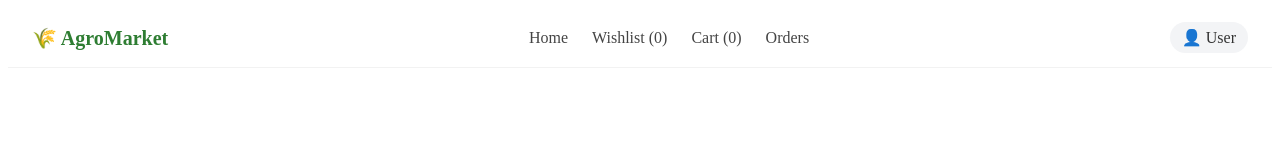
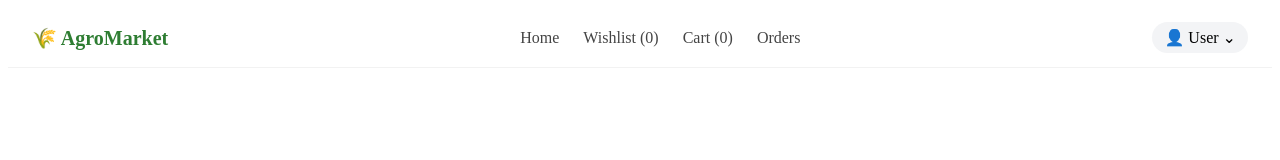
Before and after one commit to JM-19G/mano-e-commerce-web, a React (Vite) app in the folder ecommerce-app/: page / in a window 1280 px wide. Shown: the top 160 px of the page. Built offline with nearby package versions, Linux system fonts and the light colour scheme.

Commit message:
Add profile dropdown and fix background wallpaper with glass UI overlay

```diff
--- a/ecommerce-app/src/components/Navbar.jsx
+++ b/ecommerce-app/src/components/Navbar.jsx
@@ -1,27 +1,45 @@
 import { Link, useNavigate, useLocation } from "react-router-dom";
 import { useSelector } from "react-redux";
-import { useState, useEffect } from "react";
+import { useState, useEffect, useRef } from "react";
 
 function Navbar() {
   const navigate = useNavigate();
   const location = useLocation();
 
   const [menuOpen, setMenuOpen] = useState(false);
+  const [profileOpen, setProfileOpen] = useState(false);
   const [isMobile, setIsMobile] = useState(window.innerWidth < 768);
 
+  const profileRef = useRef();
+
   const user = JSON.parse(localStorage.getItem("currentUser"));
-
   const cartItems = useSelector((state) => state.cart.items);
   const wishlistItems = useSelector((state) => state.wishlist?.items || []);
 
   const isActive = (path) => location.pathname === path;
 
-  // ✅ HANDLE RESPONSIVE
+  // RESPONSIVE
   useEffect(() => {
     const handleResize = () => setIsMobile(window.innerWidth < 768);
     window.addEventListener("resize", handleResize);
     return () => window.removeEventListener("resize", handleResize);
   }, []);
+
+  // CLOSE DROPDOWN ON OUTSIDE CLICK
+  useEffect(() => {
+    const handleClickOutside = (e) => {
+      if (profileRef.current && !profileRef.current.contains(e.target)) {
+        setProfileOpen(false);
+      }
+    };
+    document.addEventListener("mousedown", handleClickOutside);
+    return () => document.removeEventListener("mousedown", handleClickOutside);
+  }, []);
+
+  const handleLogout = () => {
+    localStorage.removeItem("currentUser");
+    navigate("/");
+  };
 
   return (
     <div style={styles.navbar}>
@@ -45,46 +63,43 @@ function Navbar() {
             ...(isMobile ? styles.mobileMenu : {}),
           }}
         >
-          <Link
-            to="/home"
-            style={isActive("/home") ? styles.activeLink : styles.link}
-            onClick={() => setMenuOpen(false)}
-          >
-            Home
-          </Link>
-
-          <Link
-            to="/wishlist"
-            style={isActive("/wishlist") ? styles.activeLink : styles.link}
-            onClick={() => setMenuOpen(false)}
-          >
+          <Link to="/home" style={isActive("/home") ? styles.activeLink : styles.link}>Home</Link>
+          <Link to="/wishlist" style={isActive("/wishlist") ? styles.activeLink : styles.link}>
             Wishlist ({wishlistItems.length})
           </Link>
-
-          <Link
-            to="/cart"
-            style={isActive("/cart") ? styles.activeLink : styles.link}
-            onClick={() => setMenuOpen(false)}
-          >
+          <Link to="/cart" style={isActive("/cart") ? styles.activeLink : styles.link}>
             Cart ({cartItems.length})
           </Link>
-
-          <Link
-            to="/orders"
-            style={isActive("/orders") ? styles.activeLink : styles.link}
-            onClick={() => setMenuOpen(false)}
-          >
+          <Link to="/orders" style={isActive("/orders") ? styles.activeLink : styles.link}>
             Orders
           </Link>
         </div>
       )}
 
-      {/* RIGHT SIDE */}
+      {/* PROFILE */}
       {!isMobile && (
-        <div style={styles.right}>
-          <span style={styles.user}>
-            👤 {user?.name || "User"}
-          </span>
+        <div style={styles.profileWrapper} ref={profileRef}>
+          <div
+            style={styles.profile}
+            onClick={() => setProfileOpen(!profileOpen)}
+          >
+            👤 {user?.name || "User"} ⌄
+          </div>
+
+          {profileOpen && (
+            <div style={styles.dropdown}>
+              <div style={styles.dropdownItem} onClick={() => navigate("/orders")}>
+                My Orders
+              </div>
+              <div style={styles.dropdownItem} onClick={() => navigate("/wishlist")}>
+                Wishlist
+              </div>
+              <div style={styles.divider}></div>
+              <div style={styles.logout} onClick={handleLogout}>
+                Logout
+              </div>
+            </div>
+          )}
         </div>
       )}
     </div>
@@ -101,11 +116,9 @@ const styles = {
     top: 0,
     zIndex: 1000,
 
-    // 🔥 PREMIUM GLASS EFFECT
     background: "rgba(255,255,255,0.75)",
     backdropFilter: "blur(14px)",
     WebkitBackdropFilter: "blur(14px)",
-
     borderBottom: "1px solid rgba(0,0,0,0.05)",
   },
 
@@ -124,8 +137,6 @@ const styles = {
   link: {
     textDecoration: "none",
     color: "#444",
-    fontWeight: 500,
-    transition: "0.2s",
   },
 
   activeLink: {
@@ -133,24 +144,47 @@ const styles = {
     color: "#2e7d32",
     fontWeight: "bold",
     borderBottom: "2px solid #2e7d32",
-    paddingBottom: 2,
   },
 
-  right: {
-    display: "flex",
-    alignItems: "center",
-    gap: 12,
+  profileWrapper: {
+    position: "relative",
   },
 
-  user: {
-    fontWeight: 500,
-    color: "#333",
+  profile: {
+    cursor: "pointer",
     background: "#f3f4f6",
     padding: "6px 12px",
     borderRadius: 20,
   },
 
-  // 📱 MOBILE
+  dropdown: {
+    position: "absolute",
+    right: 0,
+    top: 45,
+    background: "white",
+    borderRadius: 10,
+    boxShadow: "0 8px 20px rgba(0,0,0,0.1)",
+    minWidth: 150,
+    overflow: "hidden",
+  },
+
+  dropdownItem: {
+    padding: 12,
+    cursor: "pointer",
+  },
+
+  divider: {
+    height: 1,
+    background: "#eee",
+  },
+
+  logout: {
+    padding: 12,
+    color: "#c62828",
+    cursor: "pointer",
+    fontWeight: "bold",
+  },
+
   hamburger: {
     fontSize: 24,
     cursor: "pointer",
@@ -165,7 +199,6 @@ const styles = {
     flexDirection: "column",
     padding: 20,
     gap: 16,
-    borderBottom: "1px solid #eee",
   },
 };
 
```
